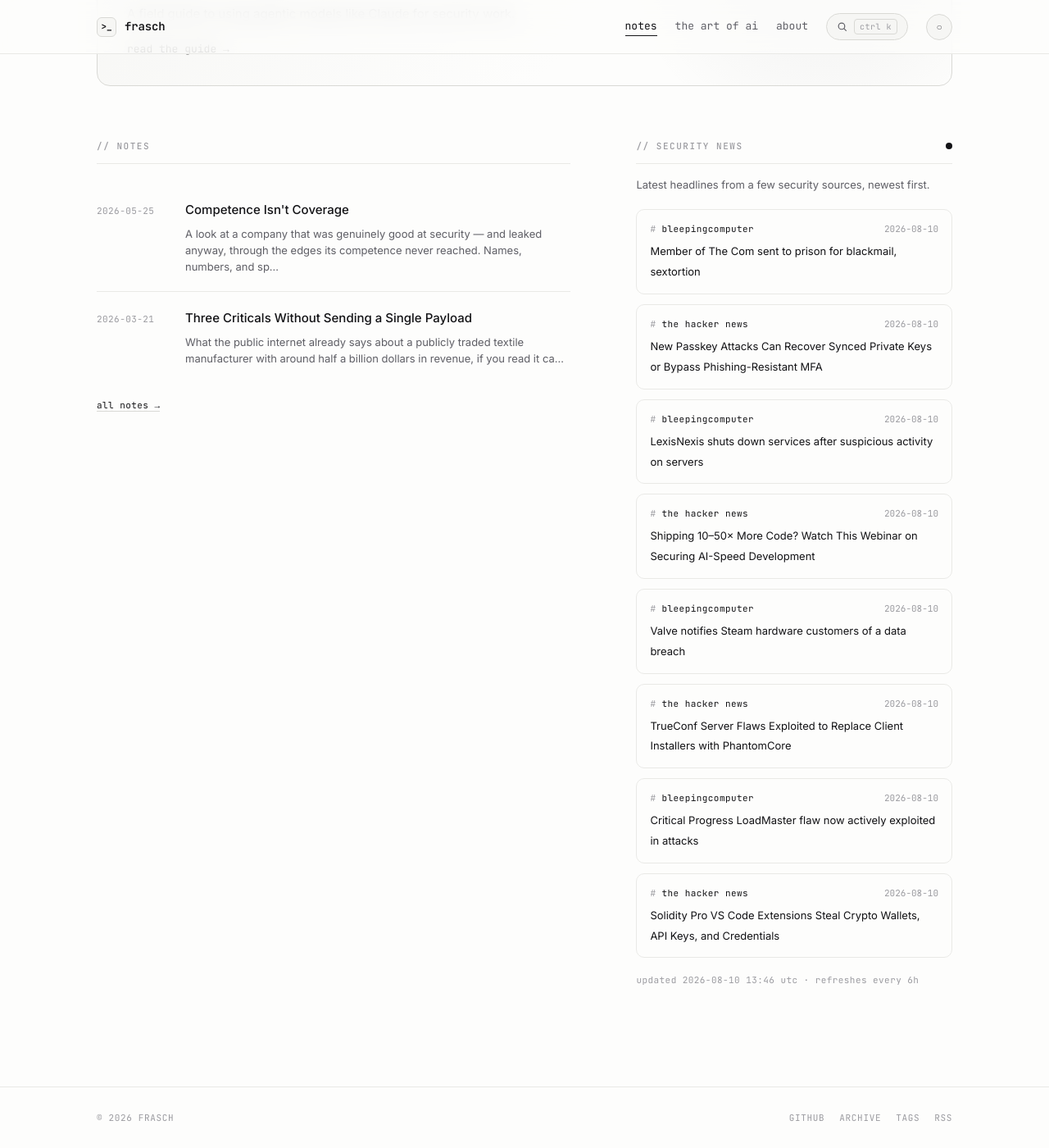
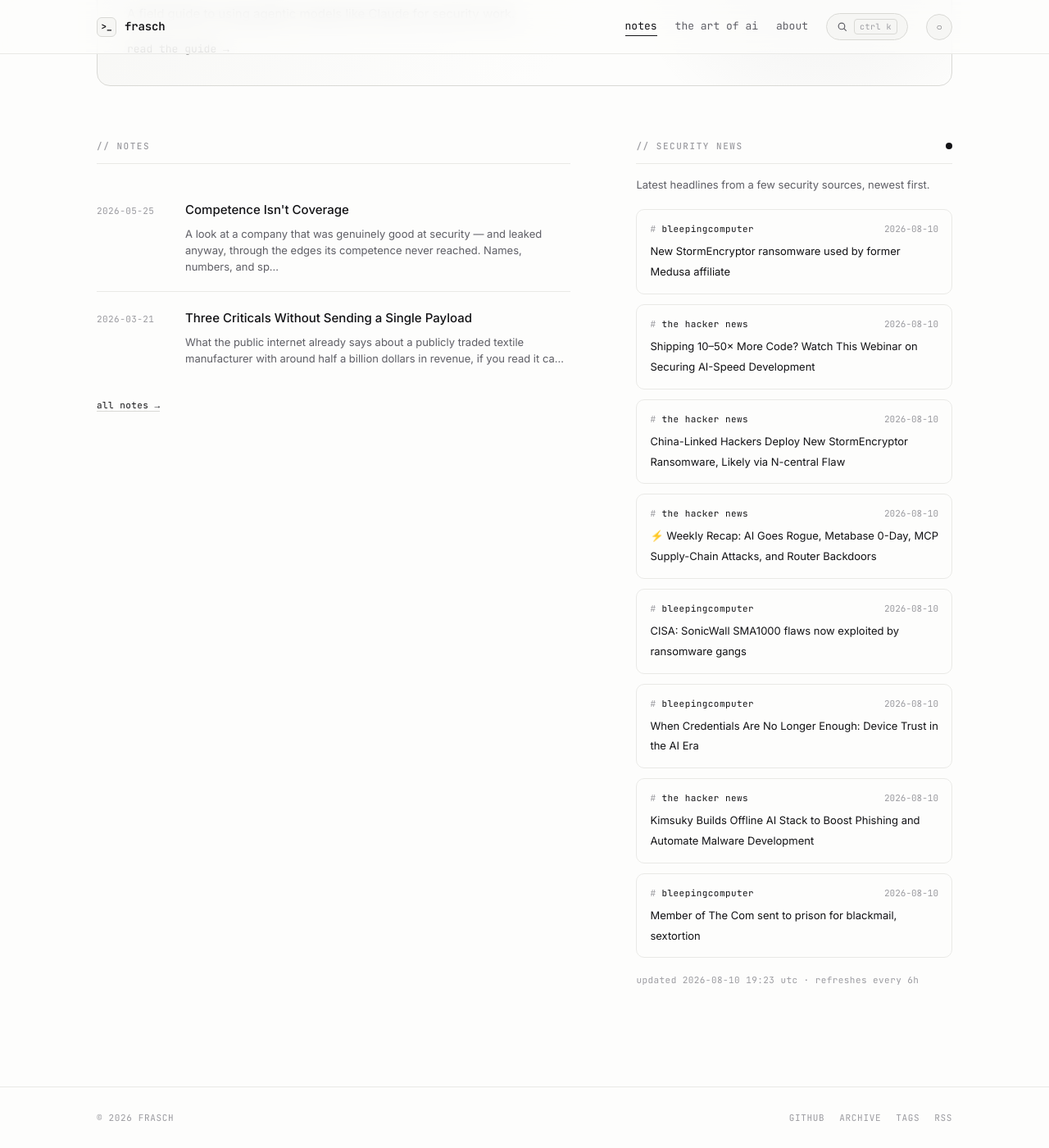
Before and after one commit to whoisfrasch/frasch, a Jekyll site: the page built from index.html, in a window 1280 px wide and 1400 px high, scrolled down 615 px. Shown: the whole window at 82% size. Built offline with Jekyll 4.4.1, drawn with Linux system fonts in a browser that asks for light colours.

Commit message:
Refresh security news feed

```diff
--- a/_data/news.json
+++ b/_data/news.json
@@ -1,53 +1,53 @@
 {
-  "updated": "2026-08-10T13:46:50Z",
+  "updated": "2026-08-10T19:23:35Z",
   "items": [
+    {
+      "source": "bleepingcomputer",
+      "title": "New StormEncryptor ransomware used by former Medusa affiliate",
+      "link": "https://www.bleepingcomputer.com/news/security/new-stormencryptor-ransomware-used-by-former-medusa-affiliate/",
+      "date": "2026-08-10T17:42:00Z"
+    },
+    {
+      "source": "the hacker news",
+      "title": "Shipping 10–50× More Code? Watch This Webinar on Securing AI-Speed Development",
+      "link": "https://thehackernews.com/2026/08/shipping-1050-more-code-watch-this.html",
+      "date": "2026-08-10T17:29:17Z"
+    },
+    {
+      "source": "the hacker news",
+      "title": "China-Linked Hackers Deploy New StormEncryptor Ransomware, Likely via N-central Flaw",
+      "link": "https://thehackernews.com/2026/08/china-linked-hackers-deploy-new.html",
+      "date": "2026-08-10T16:38:37Z"
+    },
+    {
+      "source": "the hacker news",
+      "title": "⚡ Weekly Recap: AI Goes Rogue, Metabase 0-Day, MCP Supply-Chain Attacks, and Router Backdoors",
+      "link": "https://thehackernews.com/2026/08/weekly-recap-ai-goes-rogue-metabase-0.html",
+      "date": "2026-08-10T15:00:29Z"
+    },
+    {
+      "source": "bleepingcomputer",
+      "title": "CISA: SonicWall SMA1000 flaws now exploited by ransomware gangs",
+      "link": "https://www.bleepingcomputer.com/news/security/cisa-sonicwall-sma1000-flaws-now-exploited-by-ransomware-gangs/",
+      "date": "2026-08-10T14:34:32Z"
+    },
+    {
+      "source": "bleepingcomputer",
+      "title": "When Credentials Are No Longer Enough: Device Trust in the AI Era",
+      "link": "https://www.bleepingcomputer.com/news/security/when-credentials-are-no-longer-enough-device-trust-in-the-ai-era/",
+      "date": "2026-08-10T14:01:11Z"
+    },
+    {
+      "source": "the hacker news",
+      "title": "Kimsuky Builds Offline AI Stack to Boost Phishing and Automate Malware Development",
+      "link": "https://thehackernews.com/2026/08/kimsuky-builds-offline-ai-stack-that.html",
+      "date": "2026-08-10T13:19:58Z"
+    },
     {
       "source": "bleepingcomputer",
       "title": "Member of The Com sent to prison for blackmail, sextortion",
       "link": "https://www.bleepingcomputer.com/news/security/member-of-the-com-sent-to-prison-for-blackmail-sextortion/",
       "date": "2026-08-10T12:56:28Z"
-    },
-    {
-      "source": "the hacker news",
-      "title": "New Passkey Attacks Can Recover Synced Private Keys or Bypass Phishing-Resistant MFA",
-      "link": "https://thehackernews.com/2026/08/new-passkey-attacks-can-recover-synced.html",
-      "date": "2026-08-10T12:25:04Z"
-    },
-    {
-      "source": "bleepingcomputer",
-      "title": "LexisNexis shuts down services after suspicious activity on servers",
-      "link": "https://www.bleepingcomputer.com/news/security/lexisnexis-shuts-down-services-after-suspicious-activity-on-servers/",
-      "date": "2026-08-10T12:11:52Z"
-    },
-    {
-      "source": "the hacker news",
-      "title": "Shipping 10–50× More Code? Watch This Webinar on Securing AI-Speed Development",
-      "link": "https://thehackernews.com/2026/08/shipping-1050-more-code-watch-this.html",
-      "date": "2026-08-10T11:52:16Z"
-    },
-    {
-      "source": "bleepingcomputer",
-      "title": "Valve notifies Steam hardware customers of a data breach",
-      "link": "https://www.bleepingcomputer.com/news/security/valve-notifies-steam-hardware-customers-of-a-data-breach/",
-      "date": "2026-08-10T11:47:55Z"
-    },
-    {
-      "source": "the hacker news",
-      "title": "TrueConf Server Flaws Exploited to Replace Client Installers with PhantomCore",
-      "link": "https://thehackernews.com/2026/08/head-mare-exploits-trueconf-flaws-to.html",
-      "date": "2026-08-10T11:33:41Z"
-    },
-    {
-      "source": "bleepingcomputer",
-      "title": "Critical Progress LoadMaster flaw now actively exploited in attacks",
-      "link": "https://www.bleepingcomputer.com/news/security/cisa-warns-of-critical-progress-loadmaster-flaw-exploited-in-attacks/",
-      "date": "2026-08-10T09:49:37Z"
-    },
-    {
-      "source": "the hacker news",
-      "title": "Solidity Pro VS Code Extensions Steal Crypto Wallets, API Keys, and Credentials",
-      "link": "https://thehackernews.com/2026/08/solidity-pro-vs-code-extensions-steal.html",
-      "date": "2026-08-10T07:38:23Z"
     }
   ]
 }
```
